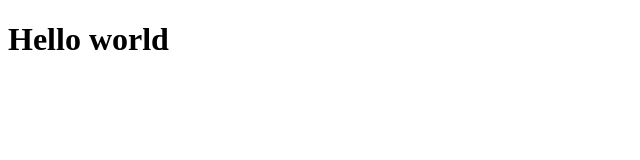
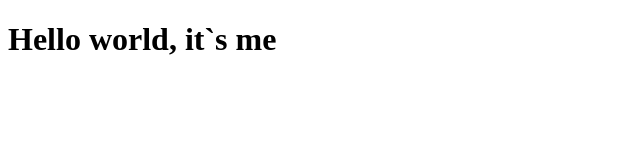
Before and after one commit to aleksandr-voda/tutorial, a plain HTML site: page index.html in a window 1280 px wide. Shown: the whole page, without its empty margins (0-640 px from the left). Drawn offline with Linux system fonts and the light colour scheme.

Commit message:
Update index.html

```diff
--- a/index.html
+++ b/index.html
@@ -7,6 +7,6 @@
     <title>Document</title>
   </head>
   <body>
-    <h1>Hello world</h1>
+    <h1>Hello world, it`s me</h1>
   </body>
 </html>
```
